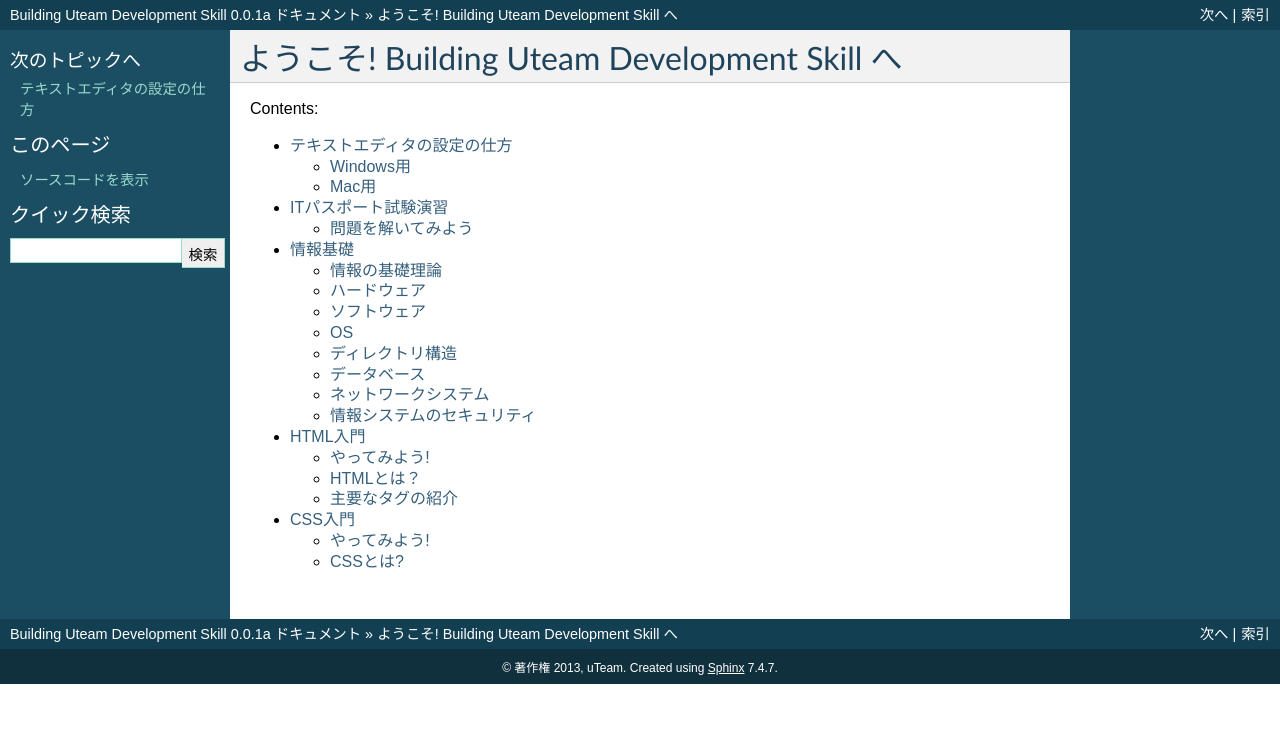
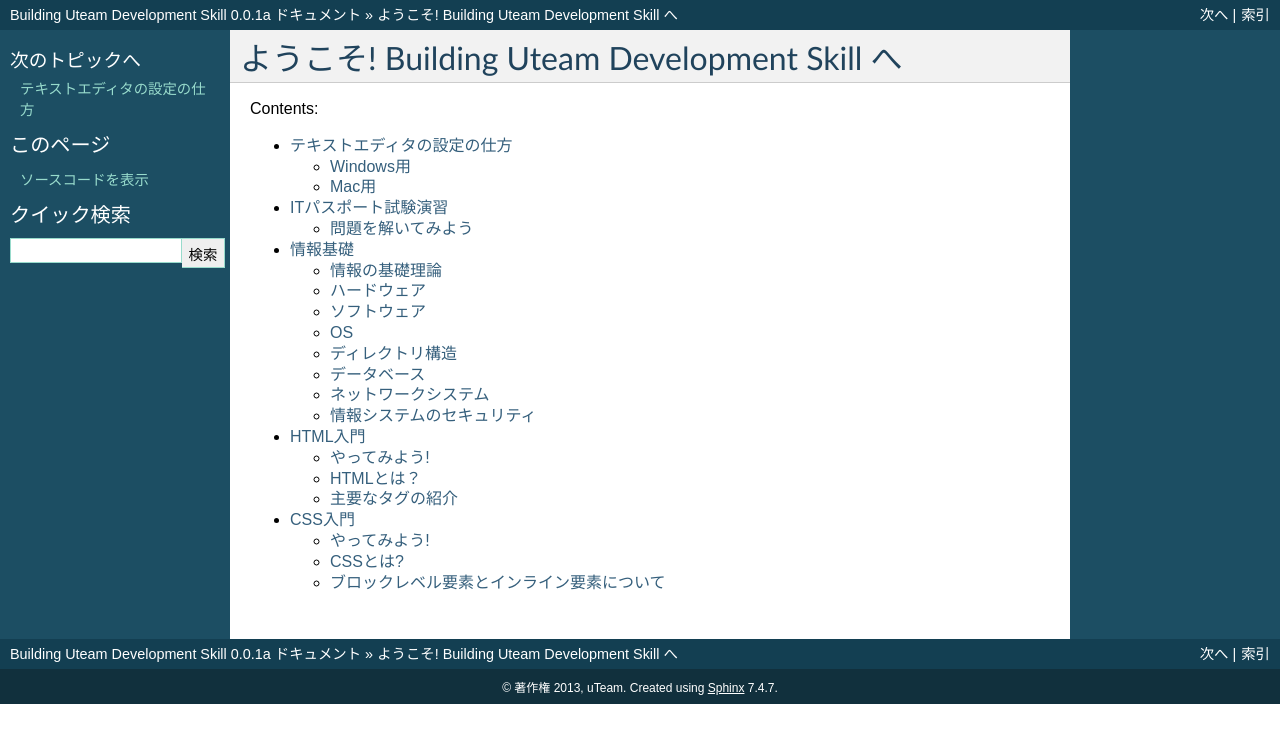
Before and after one commit to uhero-corp/buds, a Sphinx documentation site: the page built from source/index.txt, in a window 1280 px wide. Shown: the top 743 px of the page. Built offline with Sphinx 7.4.7, drawn with Linux system fonts in a browser that asks for light colours; some of the changed lines change nothing that is shown.

Commit message:
first commit

```diff
--- a/source/5_css.txt
+++ b/source/5_css.txt
@@ -125,3 +125,29 @@
 | HTMLはあくまで文書構造を記述するものであり、cssのようなスタイルシートを別ファイルとして保持しておくことで
 | メディアや対象によってcssを切り替えて違うレイアウトで表示できるというメリットもあります。
 | <center>や<font>といったHTMLのタグもありますが、これらはHTML5では非推奨のものであり、cssでの記述が望ましいです。
+
+
+
+ブロックレベル要素とインライン要素について
+============================================
+
+**ブロックレベル要素**
+
+    ブロックレベル要素は見出し、段落など文章を構成する基本となる要素です。
+    ブロックレベル要素の中にブロックレベル要素やインライン要素を入れることはできます。
+
+    例：<div> <table> <p> <ol> <dl> <ul> <h1>-<h6>など
+
+
+
+**インライン要素**
+
+    インライン要素は、ブロックレベル要素の中で使われるもので、文章の一部に特定の機能などをもたせる要素です。
+
+    例：<a> <br> <strong>など
+
+
+.. note::
+   HTML5では、ブロックレベル要素とインライン要素の区別はなくなりましたが、今後も意識しておくと役立つでしょう。
+
+HTML5における要素の分類は `こちら <http://www.htmq.com/html5/007.shtml>`_ を参照してください。
```
